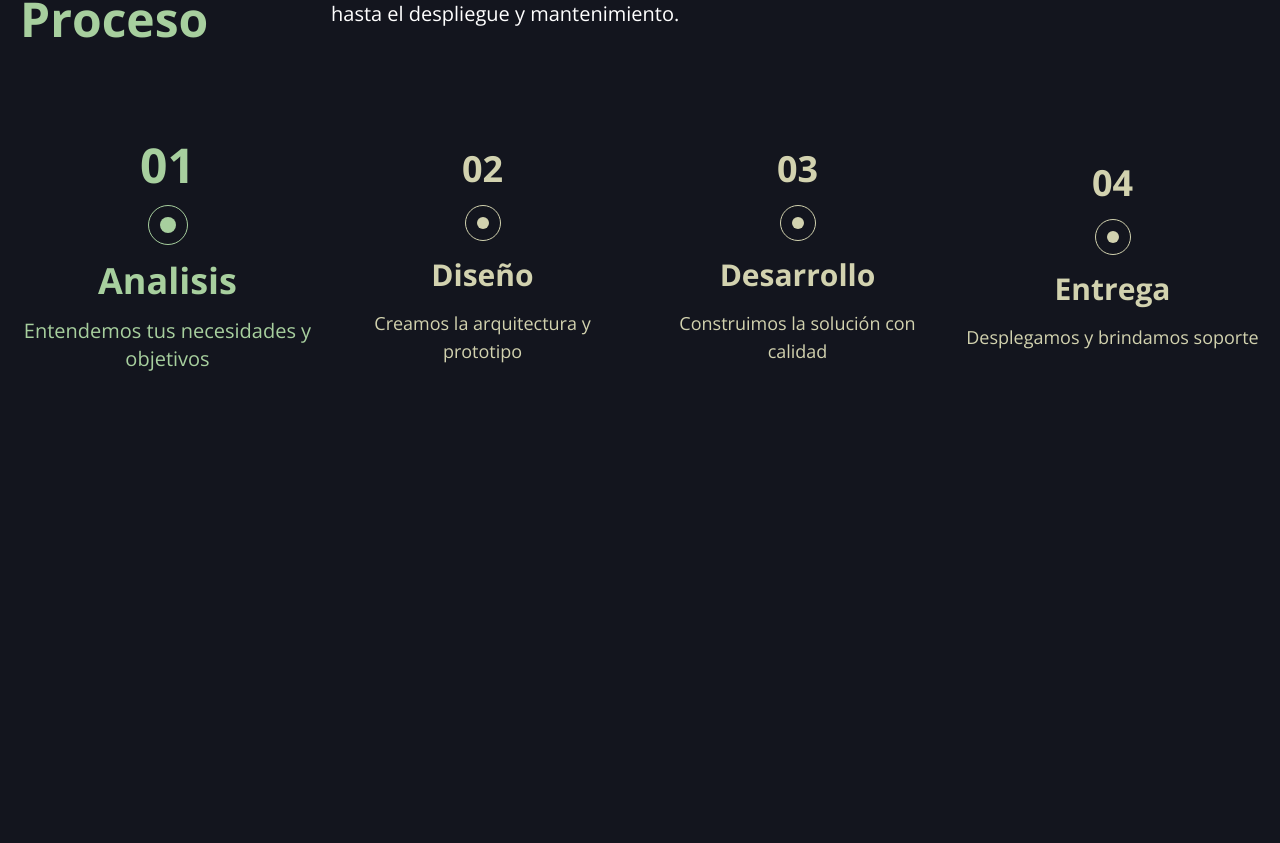
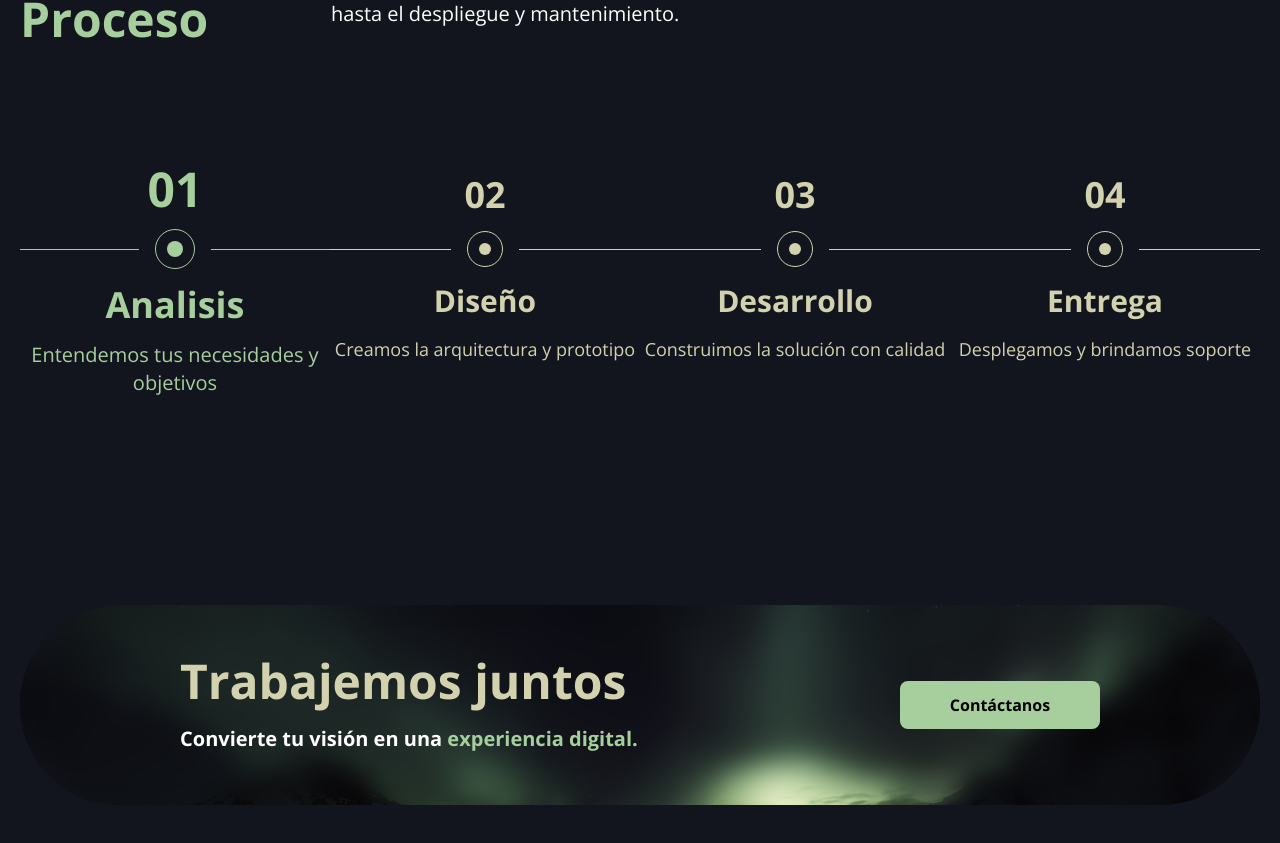
Before and after one commit to HyperAdrianetics/hns-landing-next, a Next.js app: page / in a window 1280 px wide. Shown: the part 2696-3539 px from the top of the page. Built offline with nearby package versions, Linux system fonts and the light colour scheme.

Commit message:
feat: Proceso finale

```diff
--- a/src/app/globals.css
+++ b/src/app/globals.css
@@ -18,6 +18,17 @@ body {
     scroll center / cover;
 }
 
+.bg-trabajemos {
+  background: transparent url("assets/bg-trabajemos.jpg") no-repeat scroll
+    center / cover;
+}
+
+@media screen and (min-width: 1024px) {
+  .bg-trabajemos {
+    background-attachment: fixed;
+  }
+}
+
 h1 {
   font-size: 3rem;
   color: var(--primaryYellow);
--- a/src/app/home/Process.tsx
+++ b/src/app/home/Process.tsx
@@ -40,11 +40,15 @@ const Process = () => {
         </p>
       </div>
 
-      <div className="grid grid-cols-1 md:grid-cols-2 lg:grid-cols-4 lg:gap-5 gap-y-20 lg:gap-y-5">
+      <div className="grid grid-cols-1 md:grid-cols-2 lg:grid-cols-4 lg:gap-0 gap-y-20 lg:gap-y-5">
         {steps.map((s) => {
           const articleColor = s.selected
             ? "text-[var(--primaryGreen)]"
             : "text-[var(--primaryYellow)]";
+          const articleMarginTop = s.selected ? "xl:mt-6" : "xl:mt-0";
+          const articleGbColor = s.selected
+            ? "bg-[var(--primaryGreen)]"
+            : "bg-[var(--primaryYellow)]";
           const numberSize = s.selected ? "text-5xl" : "text-4xl";
           const titleSize = s.selected ? "text-4xl" : "text-3xl";
           const pSize = s.selected ? "text-xl" : "text-lg";
@@ -55,19 +59,27 @@ const Process = () => {
             ? "before:bg-[var(--primaryGreen)]"
             : "before:bg-[var(--primaryYellow)]";
           const iconSize = s.selected
-            ? "before:w-4 before:h-4 h-10 w-10"
-            : "before:w-3 before:h-3 h-9 w-9";
+            ? "before:w-4 before:h-4 h-10 w-10 min-w-10 min-h-10"
+            : "before:w-3 before:h-3 h-9 w-9 min-w-9 min-h-9";
 
           return (
             <article
               key={s.number}
-              className={`flex flex-col items-center justify-center gap-4 ${articleColor}`}
+              className={`flex flex-col items-center justify-center gap-4 ${articleColor} ${articleMarginTop}`}
             >
               <h3 className={`${numberSize} font-bold`}>{s.number}</h3>
 
-              <i
-                className={`border ${iconBorder} rounded-full p-2 ${iconBeforeBg} before:content-[''] ${iconSize} before:rounded-full flex items-center justify-center`}
-              ></i>
+              <div className="flex items-center justify-center w-full gap-4">
+                <div
+                  className={`hidden xl:block h-[0.5px] w-full ${articleGbColor}`}
+                ></div>
+                <i
+                  className={`border ${iconBorder} rounded-full p-2 ${iconBeforeBg} before:content-[''] ${iconSize} before:rounded-full flex items-center justify-center`}
+                ></i>
+                <div
+                  className={`hidden xl:block h-[0.5px] w-full ${articleGbColor}`}
+                ></div>
+              </div>
 
               <h2 className={`${titleSize} font-bold`}>{s.title}</h2>
               <p className={`text-light ${pSize} text-center`}>
@@ -77,6 +89,25 @@ const Process = () => {
           );
         })}
       </div>
+
+      <div className="flex flex-col lg:flex-row items-center justify-center lg:justify-left w-full bg-trabajemos p-5 lg:px-40 min-h-[200px] rounded-lg lg:rounded-full relative mt-20 lg:mt-52 gap-y-10 lg:gap-y-0">
+        <div className="w-full h-full backdrop-blur-md backdrop-filter-blur-md absolute top-0 left-0 z-0 rounded-lg lg:rounded-full "></div>
+        <div className="z-10 flex flex-col items-center lg:items-start gap-y-5">
+          <h2 className="text-5xl font-bold text-[var(--primaryYellow)]">
+            Trabajemos juntos
+          </h2>
+          <p className="font-bold text-xl">
+            Convierte tu visión en una{" "}
+            <span className="text-[var(--primaryGreen)]">
+              experiencia digital.
+            </span>
+          </p>
+        </div>
+
+        <button className="bg-[var(--primaryGreen)] font-bold text-black px-5 py-3 rounded-lg z-10 lg:ml-auto min-w-[200px] w-full lg:w-auto">
+          Contáctanos
+        </button>
+      </div>
     </section>
   );
 };
```
Also changed, not shown: src/app/assets/bg-trabajemos.jpg (added).
